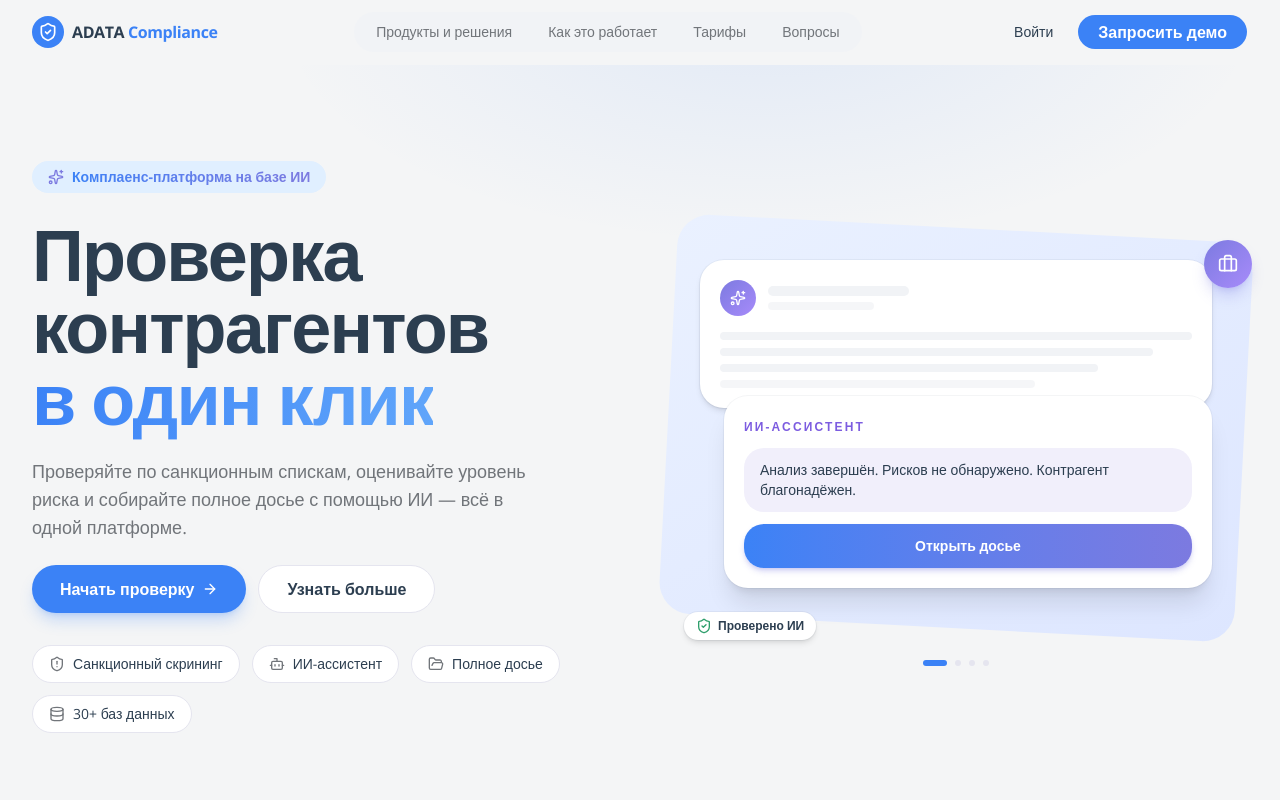
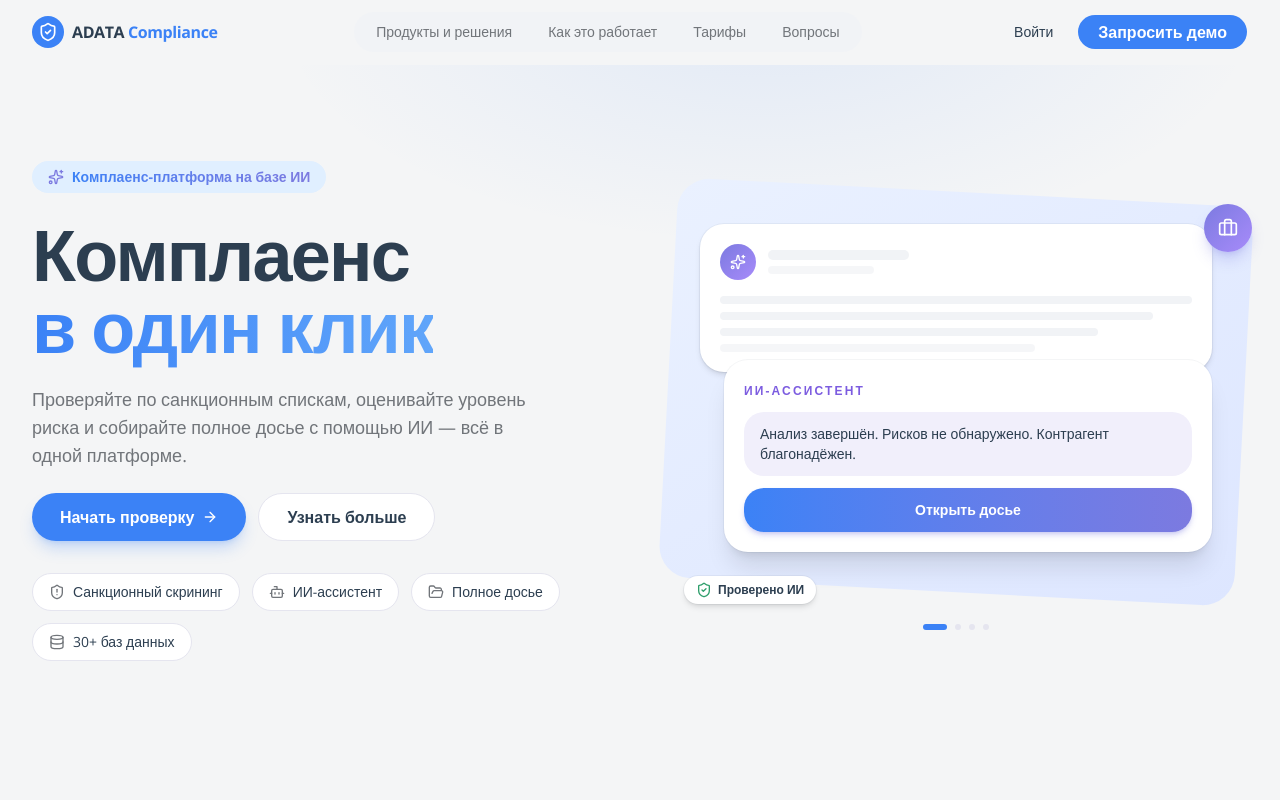
Before and after one commit to dzhmnklva012/-e-analytic, a Next.js app in the folder compliance-landing/: page / in a window 1280 px wide. Shown: the top 800 px of the page. Built offline with nearby package versions, Linux system fonts and the light colour scheme.

Commit message:
Auto-update: hero.tsx

```diff
--- a/compliance-landing/src/components/landing/hero.tsx
+++ b/compliance-landing/src/components/landing/hero.tsx
@@ -29,7 +29,7 @@ export function Hero() {
           </span>
 
           <h1 className="text-5xl font-extrabold tracking-tight text-balance text-foreground sm:text-6xl lg:text-7xl">
-            Проверка контрагентов{" "}
+            Комплаенс{" "}
             <span className="bg-gradient-to-r from-primary to-[#60a5fa] bg-clip-text text-transparent">
               в один клик
             </span>
```
